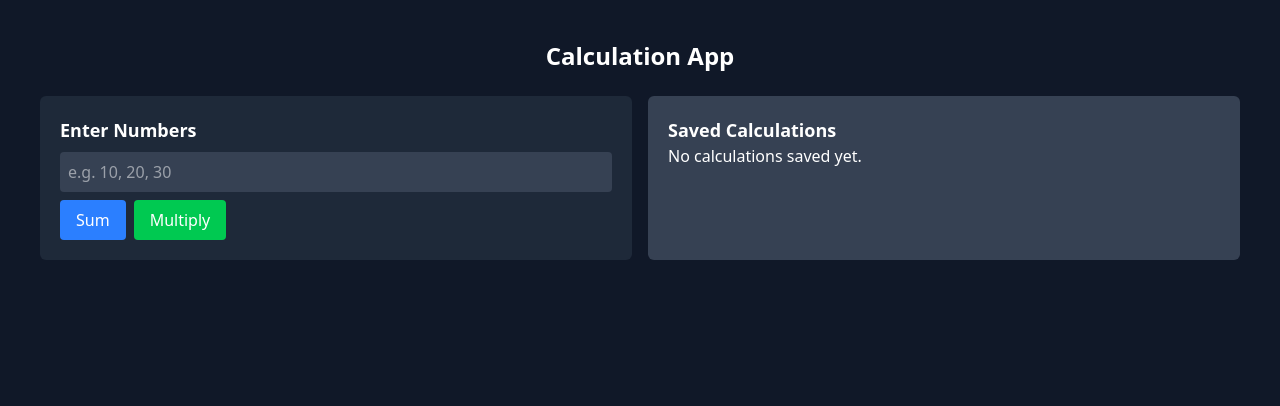
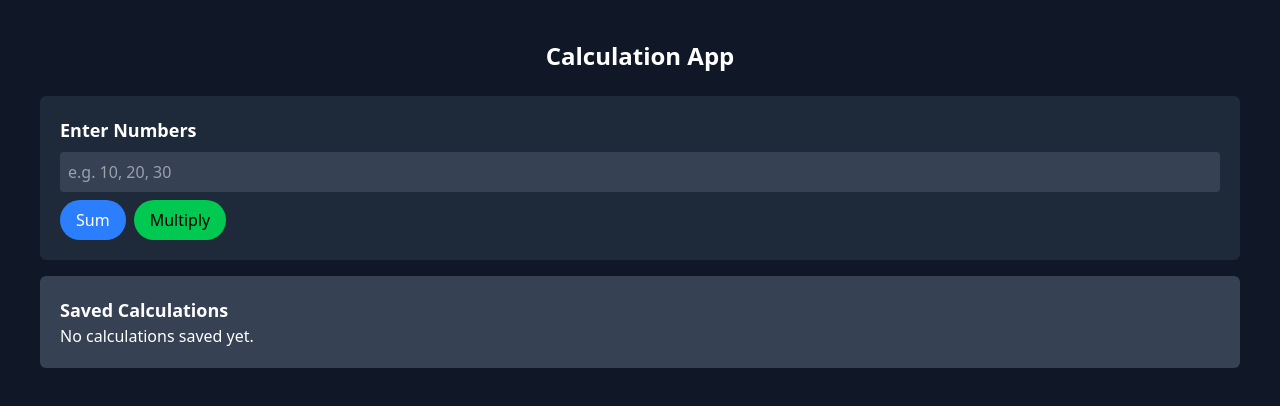
Before and after one commit to ShinzDev/Breadcalculator_SMEs-, a React (Vite) app: page / in a window 1280 px wide. Shown: the top 406 px of the page. Built offline with nearby package versions, Linux system fonts and the light colour scheme.

Commit message:
sutle transitions

```diff
--- a/src/App.tsx
+++ b/src/App.tsx
@@ -18,7 +18,7 @@ function App() {
   return (
     <div className="min-h-screen bg-gray-900 text-white p-10">
       <h1 className="text-2xl font-bold text-center mb-6">Calculation App</h1>
-      <div className="grid grid-cols-1 md:grid-cols-2 gap-4">
+      <div className="grid grid-cols-1 md:grid-cols-1 gap-4">
         <Calculator onSave={handleSave} />
         <SavedCalculations calculations={calculations} />
       </div>
--- a/src/components/Calculator.tsx
+++ b/src/components/Calculator.tsx
@@ -38,27 +38,27 @@ const Calculator: React.FC<CalculatorProps> = ({ onSave }) => {
       />
       <div className="flex gap-2">
         <button
-          className="bg-blue-500 px-4 py-2 rounded"
+          className="duration-300 bg-blue-500 hover:bg-sky-700 ease-in-out px-4 py-2 rounded-4xl"
           onClick={() => handleCalculate("sum")}
         >
           Sum
         </button>
         <button
-          className="bg-green-500 px-4 py-2 rounded"
+          className="duration-300 bg-green-500 hover:bg-green-700  ease-in-out text-black px-4 py-2  rounded-4xl"
           onClick={() => handleCalculate("multiply")}
         >
           Multiply
         </button>
         {result !== null && (
           <button
-            className="bg-yellow-500 px-4 py-2 rounded"
+            className="duration-300 bg-yellow-500 hover:bg-yellow-700 ease-in-out px-4 py-2 rounded-4xl"
             onClick={() => onSave(numbers, result)}
           >
             Save
           </button>
         )}
       </div>
-      {result !== null && <p className="mt-3 text-lg">Result: {result}</p>}
+      {result !== null && <p className="duration-300 ease-in-out mt-3 text-lg">Result: {result}</p>}
     </div>
   );
 };
```
